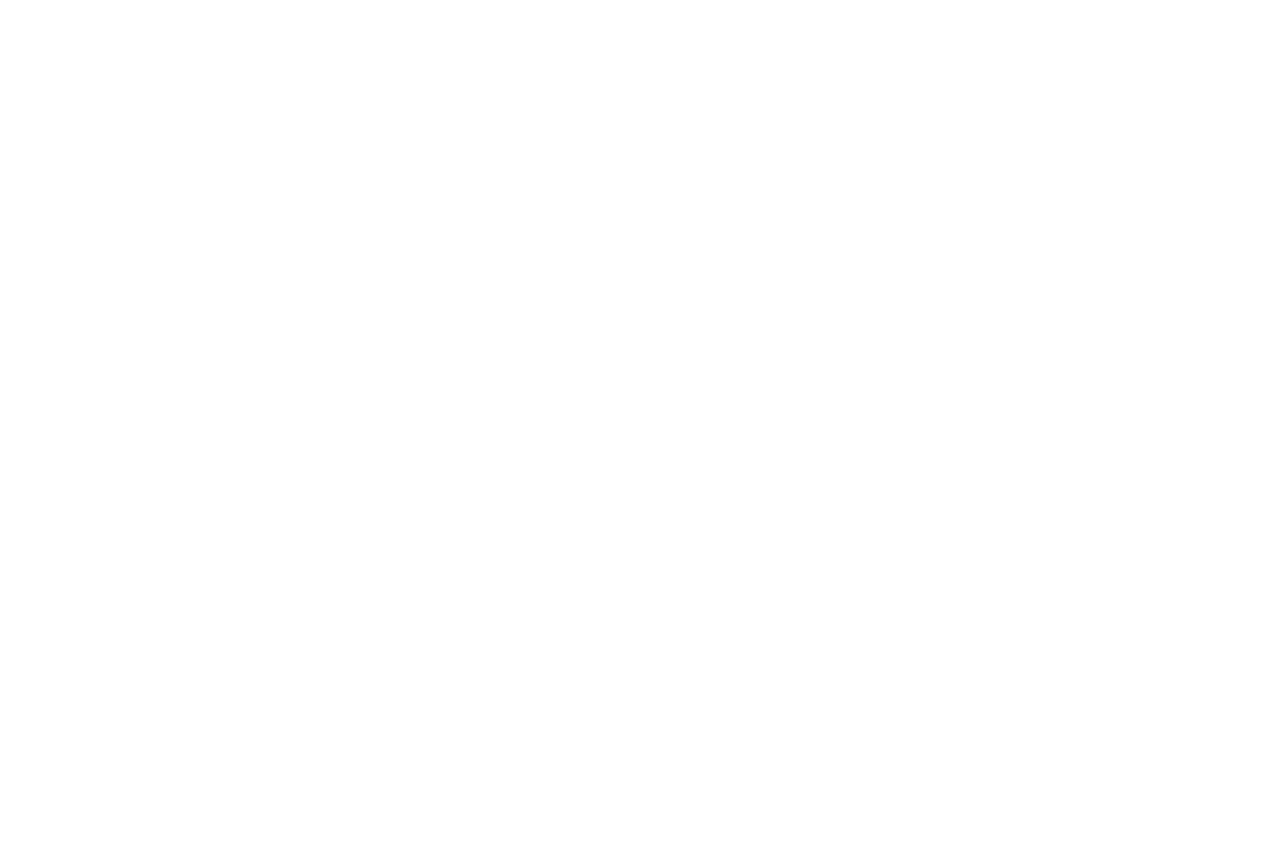
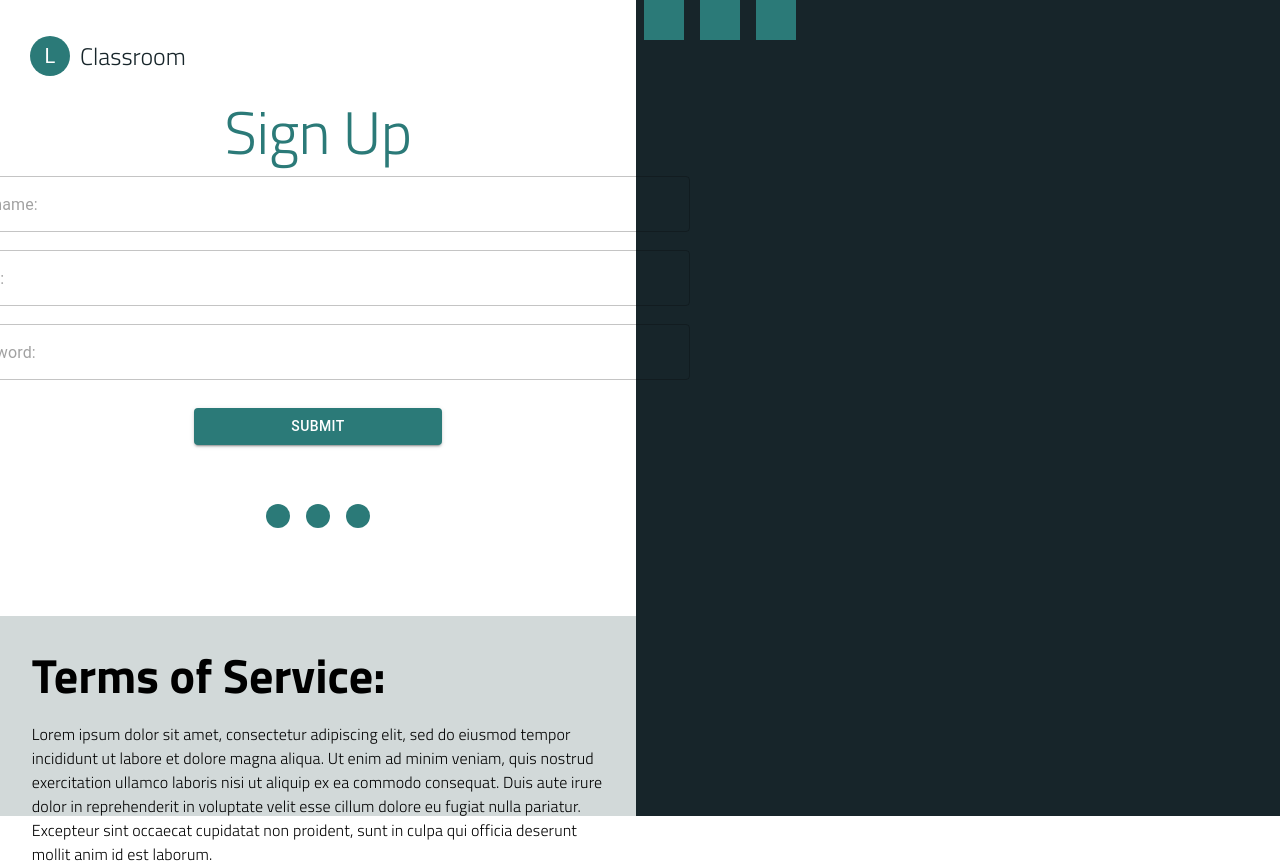
Before and after one commit to VisH317/tsa-software-dev, a Next.js app in the folder software_dev_tsa/: page /signup in a window 1280 px wide. Before the commit the page ends 800 px from the top, so only its background shows below. Built offline with nearby package versions, Linux system fonts and the light colour scheme.

Commit message:
signup page and landing formatting

```diff
--- a/software_dev_tsa/src/components/Nav/navbar.tsx
+++ b/software_dev_tsa/src/components/Nav/navbar.tsx
@@ -45,7 +45,7 @@ export default function Navbar() {
     };
 
     return (
-    <AppBar position="static" sx={{backgroundColor: '#17252A', color: "#3aa5a9", boxShadow: "none", width: "100%"}}>
+    <AppBar position="sticky" sx={{backgroundColor: '#17252A', color: "#3aa5a9", boxShadow: "none", width: "100%"}}>
       <Container maxWidth="xl" sx={{width: "70%", }}>
         <Toolbar disableGutters variant="dense">
           <AdbIcon sx={{ display: { xs: 'none', md: 'flex' }, mr: 1 }} />
--- a/software_dev_tsa/src/pages/signup.tsx
+++ b/software_dev_tsa/src/pages/signup.tsx
@@ -1,11 +1,66 @@
 import styles from '@/styles/Home.module.css'
 import { useRouter } from 'next/navigation'
 import React, { useState } from 'react'
+import colors from '@/styles/colors'
+import { Box, Grid, Avatar, Typography, Stack, TextField, Button } from '@mui/material'
+import Head from 'next/head'
 
 export default function Signup() {
+
+    const [username, setUsername] = useState("")
+    const [email, setEmail] = useState("")
+    const [password, setPassword] = useState("")
+
+    const router = useRouter()
+
+    const homeHandler = () => {
+        router.push("/")
+    }
+
     return (
-        <div className='container'>
-
-        </div>
+        <>
+            <Head>
+            <link href="https://fonts.googleapis.com/css2?family=Titillium+Web:wght@300;700&display=swap" rel="stylesheet"/>
+            </Head>
+            <Box sx={{height: "101vh"}}>
+            <Grid container spacing={1} sx={{height: "100%", backgroundColor: colors.white}}>
+                <Grid item xs={6} sx={{display: "flex", alignItems: "center", flexDirection: "column", justifyContent: "space-around", height: '100%', marginTop: '1.25%'}}>
+                    <Stack direction="row" sx={{marginRight: "auto", marginLeft: "30px", display: "flex", alignItems: "center", height: "10%"}} onClick={homeHandler}>
+                        <Avatar sx={{backgroundColor: colors.main}}>L</Avatar>
+                        <Typography variant="h5" sx={{fontFamily: "'Titillium Web', sans-serif", marginLeft: "10px", color: colors.dark}}>Classroom</Typography>
+                    </Stack>
+                    <Typography variant="h2" sx={{fontFamily: "'Titillium Web', sans-serif", color: colors.main, height: "10%"}}>Sign Up</Typography>
+                    <form onSubmit={() => console.log("bruh")} style={{display: "flex", flexDirection: "column", justifyContent: "space-around", alignItems: "center", height: "30%"}}>
+                        <TextField type="text" id="us" value={username} onChange={e => setUsername(e.target.value)} placeholder="Username: " sx={{width: "300%"}}/>
+                        <br/>
+                        <TextField type="email" id="em" value={email} onChange={e => setEmail(e.target.value)} placeholder="Email:" sx={{width: "300%"}}/>
+                        <br/>
+                        <TextField type="password" id="pw" value={password} onChange={e => setPassword(e.target.value)} placeholder="Password:" sx={{width: "300%"}}/>
+                        <br/>
+                        <Button type="submit" variant="contained" sx={{width: "100%", height: "40px", backgroundColor: colors.main, marginTop: "10px"}}>Submit</Button>
+                    </form>
+                    <Box sx={{height: "25%", display: "flex", justifyContent: "center", alignItems: "center"}}>
+                        <Stack direction="row" spacing={2}>
+                            <Avatar sx={{bgcolor: colors.main, height: 24, width: 24}}> </Avatar>
+                            <Avatar sx={{bgcolor: colors.main, height: 24, width: 24}}> </Avatar>
+                            <Avatar sx={{bgcolor: colors.main, height: 24, width: 24}}> </Avatar>
+                        </Stack>
+                    </Box>
+                    <Box sx={{width: "100%", backgroundColor: colors.light, flexGrow : "1", height: "10%", padding: "5% 5% 5% 5%"}}>
+                        <Typography variant="h3" sx={{fontFamily: "'Titillium Web', sans-serif", marginLeft: "5%", fontWeight: "700", marginRight: "5%"}}>Terms of Service:</Typography>
+                        <br/>
+                        <Typography variant="body1" sx={{fontFamily: "'Titillium Web', sans-serif", marginLeft: "5%", fontWeight: "300", width: "90%"}}>Lorem ipsum dolor sit amet, consectetur adipiscing elit, sed do eiusmod tempor incididunt ut labore et dolore magna aliqua. Ut enim ad minim veniam, quis nostrud exercitation ullamco laboris nisi ut aliquip ex ea commodo consequat. Duis aute irure dolor in reprehenderit in voluptate velit esse cillum dolore eu fugiat nulla pariatur. Excepteur sint occaecat cupidatat non proident, sunt in culpa qui officia deserunt mollit anim id est laborum.</Typography>
+                    </Box>
+                </Grid>
+                <Grid item xs={6} sx={{backgroundColor: colors.dark}}>
+                <Stack direction="row" spacing={2}>
+                    <Avatar variant="square" sx={{bgcolor: colors.main}}> </Avatar>
+                    <Avatar variant="square" sx={{bgcolor: colors.main}}> </Avatar>
+                    <Avatar variant="square" sx={{bgcolor: colors.main}}> </Avatar>
+                </Stack>
+                </Grid>
+            </Grid>
+            </Box>
+        </>
     )
 }
--- a/software_dev_tsa/src/styles/colors.ts
+++ b/software_dev_tsa/src/styles/colors.ts
@@ -1,6 +1,7 @@
 export default {
     main: "#2b7a78",
     white: "white",
-    light: "#bab2b5",
-    dark: "#17252A"
+    light: "#d2d9d9",
+    dark: "#17252A",
+    gray: "#5f6666"
 }
```
Also changed, not shown: software_dev_tsa/src/pages/index.tsx (+20 -7 lines).
